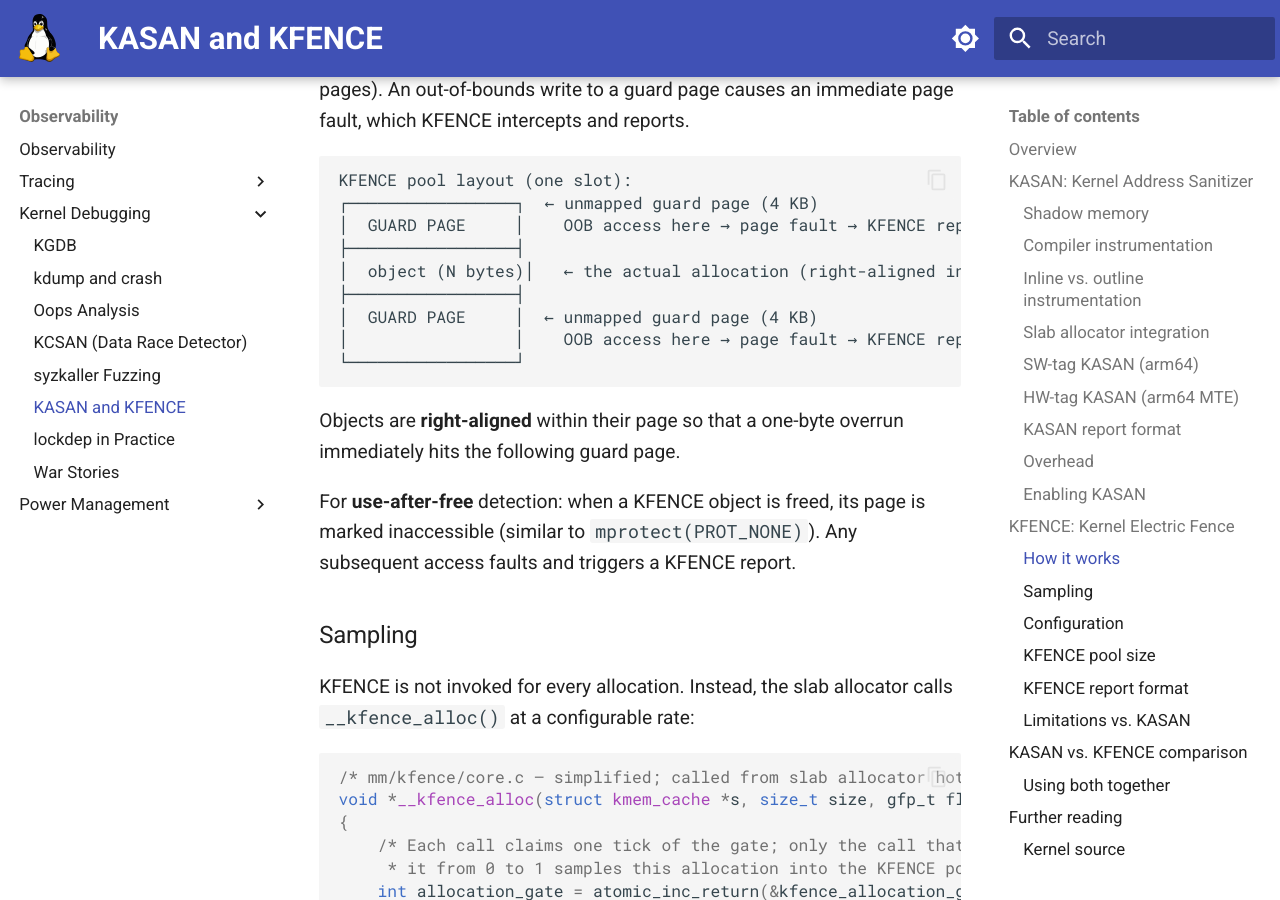
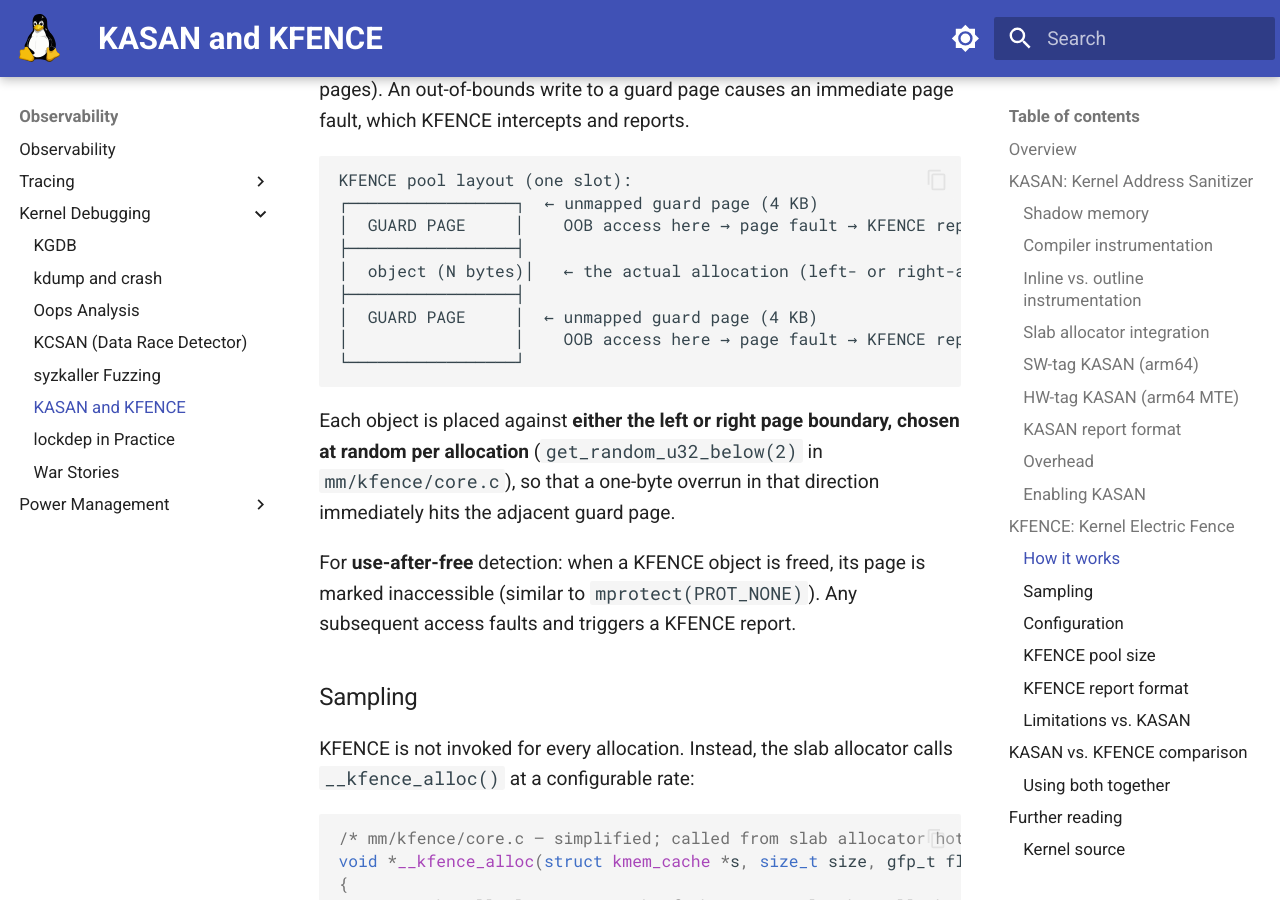
Before and after one commit to laveeshb/linux-kernel-internals, an MkDocs documentation site: the page built from docs/debugging/kasan-kfence.md, in a window 1280 px wide and 900 px high, scrolled down 7008 px. Built offline with MkDocs 1.6.1 and Material for MkDocs 9.7.7, drawn with Linux system fonts in a browser that asks for light colours; some of the changed text lies outside the part shown.

Commit message:
Address round 2 review: fix two same-PR contradictions
- kasan-kfence.md claimed KFENCE objects are always "right-aligned"
  in their slot; real code (mm/kfence/core.c) picks left or right at
  random per allocation (get_random_u32_below(2)), which the
  war-stories.md citation added in this same PR correctly describes
  ("left/right allocation alignment") -- the two pages now disagreed.
- war-stories.md Case 3's illustrative code comment labeled the
  buggy snippet as io_uring/filetable.c; the citation this PR just
  added two paragraphs below states (correctly) that io_file_get_fixed()
  lives in io_uring/io_uring.c.

Three additional pre-existing issues found by round 2 (wrong
mm/kasan/common.c attribution, kasan_save_stack() "ring buffer" vs.
the real stack depot, two more wrong oops-analysis.md taint-flag
entries) aren't tied to a citation this PR touches -- logged to #746.

````diff
--- a/docs/debugging/kasan-kfence.md
+++ b/docs/debugging/kasan-kfence.md
@@ -207,14 +207,14 @@ KFENCE pool layout (one slot):
 ┌─────────────────┐  ← unmapped guard page (4 KB)
 │  GUARD PAGE     │    OOB access here → page fault → KFENCE report
 ├─────────────────┤
-│  object (N bytes)│   ← the actual allocation (right-aligned in page)
+│  object (N bytes)│   ← the actual allocation (left- or right-aligned, chosen at random)
 ├─────────────────┤
 │  GUARD PAGE     │  ← unmapped guard page (4 KB)
 │                 │    OOB access here → page fault → KFENCE report
 └─────────────────┘
 ```
 
-Objects are **right-aligned** within their page so that a one-byte overrun immediately hits the following guard page.
+Each object is placed against **either the left or right page boundary, chosen at random per allocation** (`get_random_u32_below(2)` in `mm/kfence/core.c`), so that a one-byte overrun in that direction immediately hits the adjacent guard page.
 
 For **use-after-free** detection: when a KFENCE object is freed, its page is marked inaccessible (similar to `mprotect(PROT_NONE)`). Any subsequent access faults and triggers a KFENCE report.
 
@@ -258,7 +258,7 @@ echo 50 > /sys/module/kfence/parameters/sample_interval
 
 ### KFENCE pool size
 
-With `CONFIG_KFENCE_NUM_OBJECTS=255` and 2 pages (8 KB) per slot, the pool uses ~2 MB of physical memory. Each slot is a fixed-size region; objects smaller than a page are right-aligned within the slot's data page.
+With `CONFIG_KFENCE_NUM_OBJECTS=255` and 2 pages (8 KB) per slot, the pool uses ~2 MB of physical memory. Each slot is a fixed-size region; objects smaller than a page are placed against a randomly chosen left or right boundary within the slot's data page.
 
 The pool is allocated at boot in `kfence_init()` (`mm/kfence/core.c`) and registered with the page allocator to keep it from being reclaimed.
 
````
Also changed, not shown: docs/debugging/war-stories.md (+1 -1 lines).
